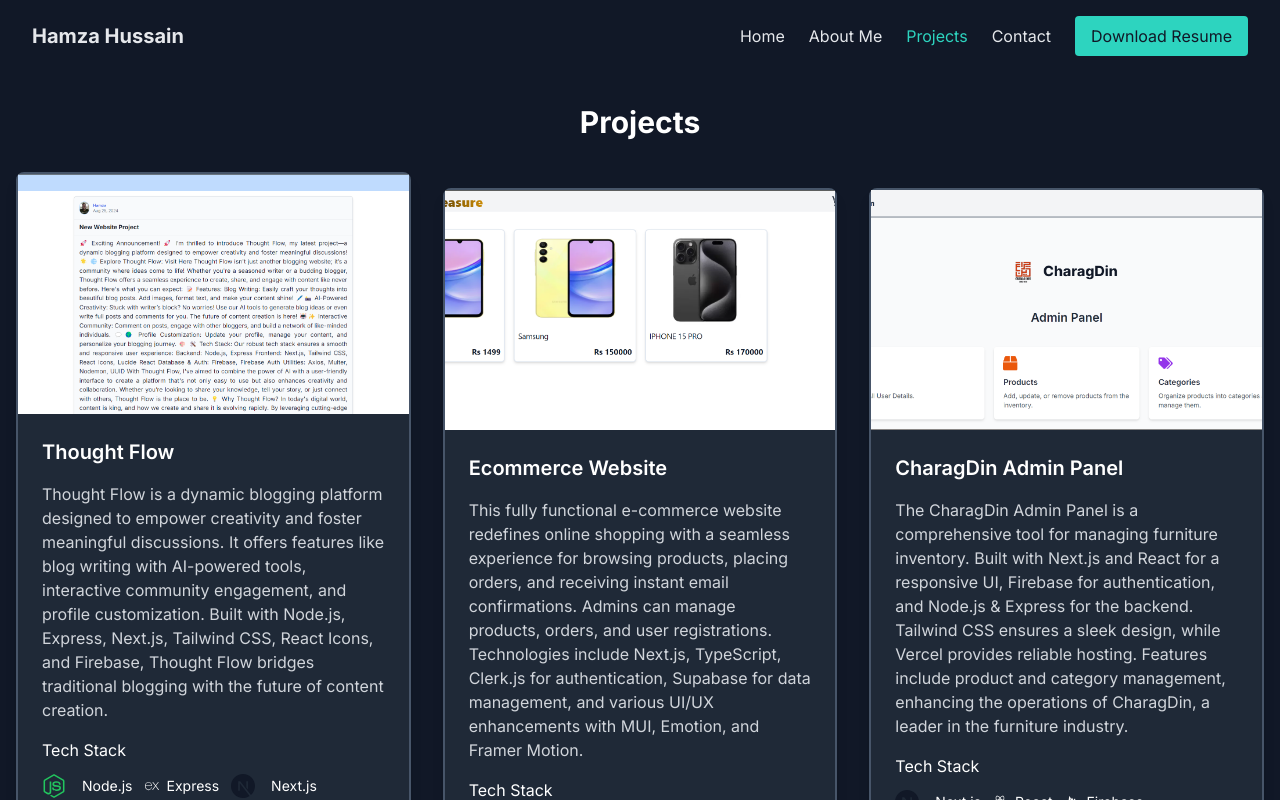
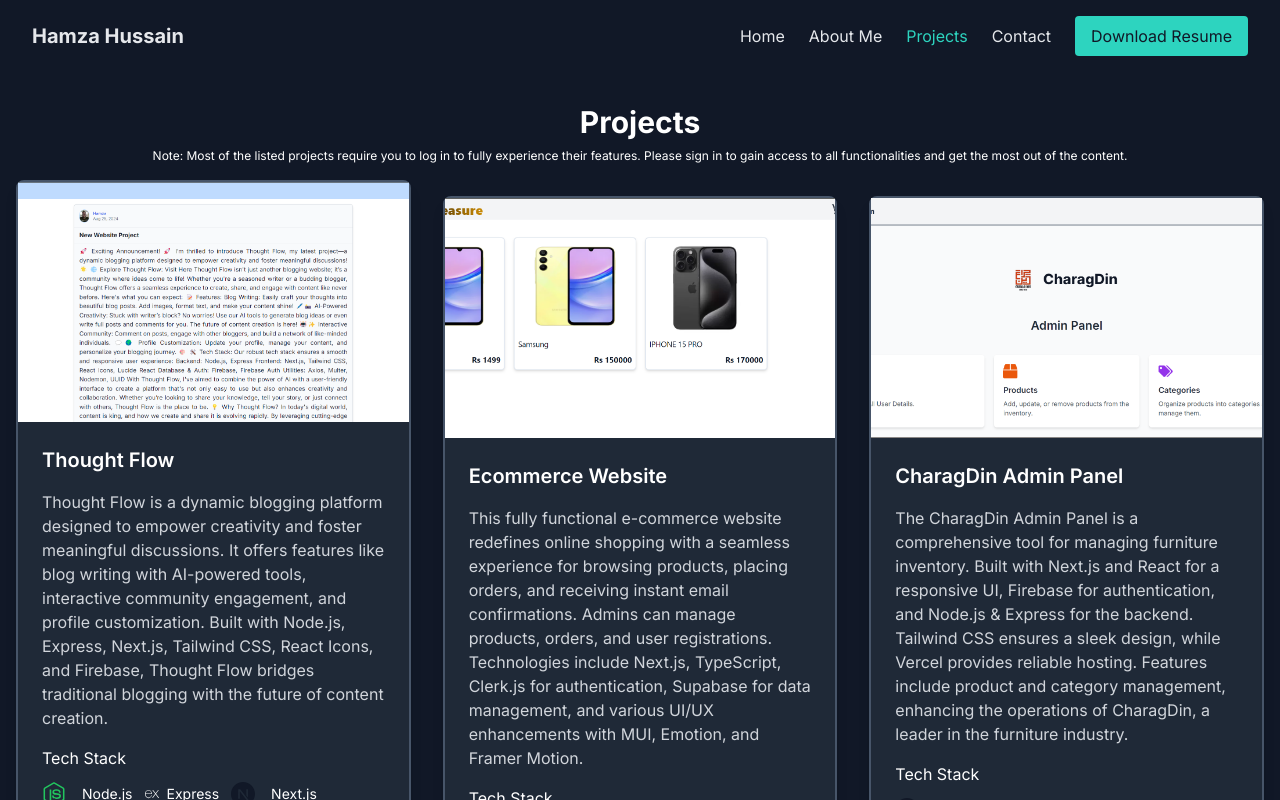
Before and after one commit to Hamza123Hussain/portfolio, a Next.js app: page /projects in a window 1280 px wide. Shown: the top 800 px of the page. Built offline with nearby package versions, Linux system fonts and the light colour scheme.

Commit message:
added a disclaimer

```diff
--- a/app/projects/page.tsx
+++ b/app/projects/page.tsx
@@ -459,7 +459,13 @@ const ProjectsSection: FC = () => {
   return (
     <section id="projects" className="py-16 bg-gray-900 text-white mt-10">
       <div className="container mx-auto px-4">
-        <h2 className="text-3xl font-bold mb-8 text-center">Projects</h2>
+        <h2 className="text-3xl font-bold mb-2 text-center">Projects</h2>
+        <p className=" mb-4 text-xs text-center ">
+          Note: Most of the listed projects require you to log in to fully
+          experience their features. Please sign in to gain access to all
+          functionalities and get the most out of the content.
+        </p>
+
         <div className="grid grid-cols-1 md:grid-cols-2 lg:grid-cols-3 space-y-4   gap-8">
           {projects.map((project) => (
             <div
```
